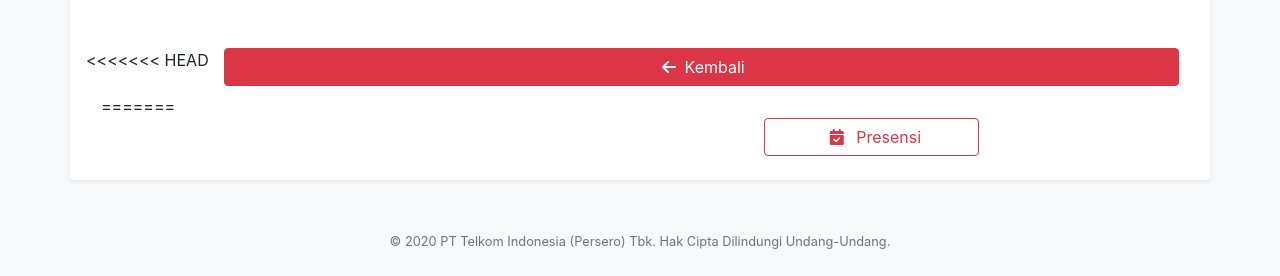
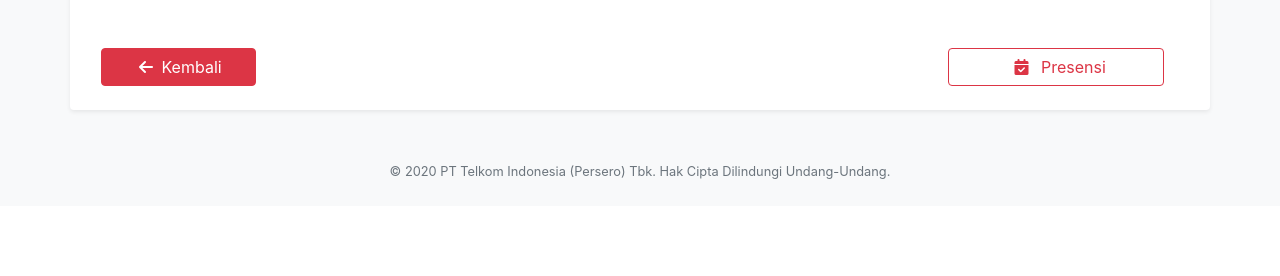
Before and after one commit to arifka-rizki/telmeet_magang, a CodeIgniter app: page /telkommeet/index.php/meetinv/detail/1 in a window 1280 px wide. Shown: the part 753-1029 px from the top of the page. After the commit the page ends 932 px from the top, so only its background shows below. Run offline with CodeIgniter, Linux system fonts and the light colour scheme; the visitor is signed in with stand-in values (Sample User, id 1); tables that the repository leaves empty or names only in its code hold one stand-in row (values such as "Sample post"); data that the repository does not hold is empty; some libraries are stand-ins or nearby versions.

Commit message:
merged detailrapat

```diff
--- a/application/views/v_detailRapatUndangan.php
+++ b/application/views/v_detailRapatUndangan.php
@@ -61,7 +61,6 @@
               </div>
             </div>
             <div class="row p-3">
-<<<<<<< HEAD
             <div class="col-md col-sm-12">
               <a href="<?php echo site_url('meetinv')?>">
                   <button
@@ -75,10 +74,8 @@
                 </a>
               </div>
               <div class="col-md-10 col-sm-12">
-=======
               <div class="col">
               <?php if (!$show_button) { ?>
->>>>>>> 1b385b4... upload and view image, change MoM
                 <button
                   type="button"
                   class="btn btn-danger col-md-3 col-sm-12 float-right ml-1 b mb-2"
```
